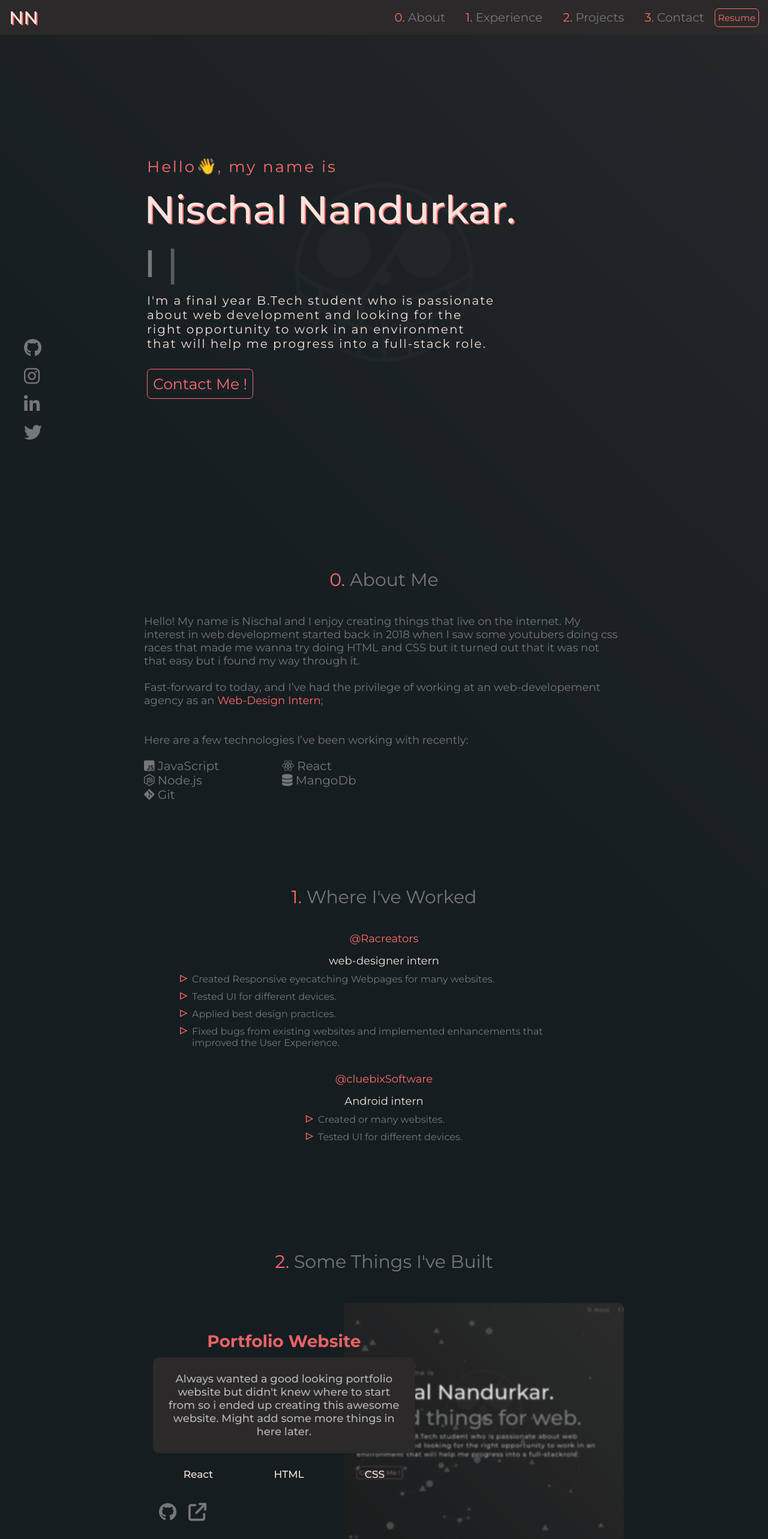
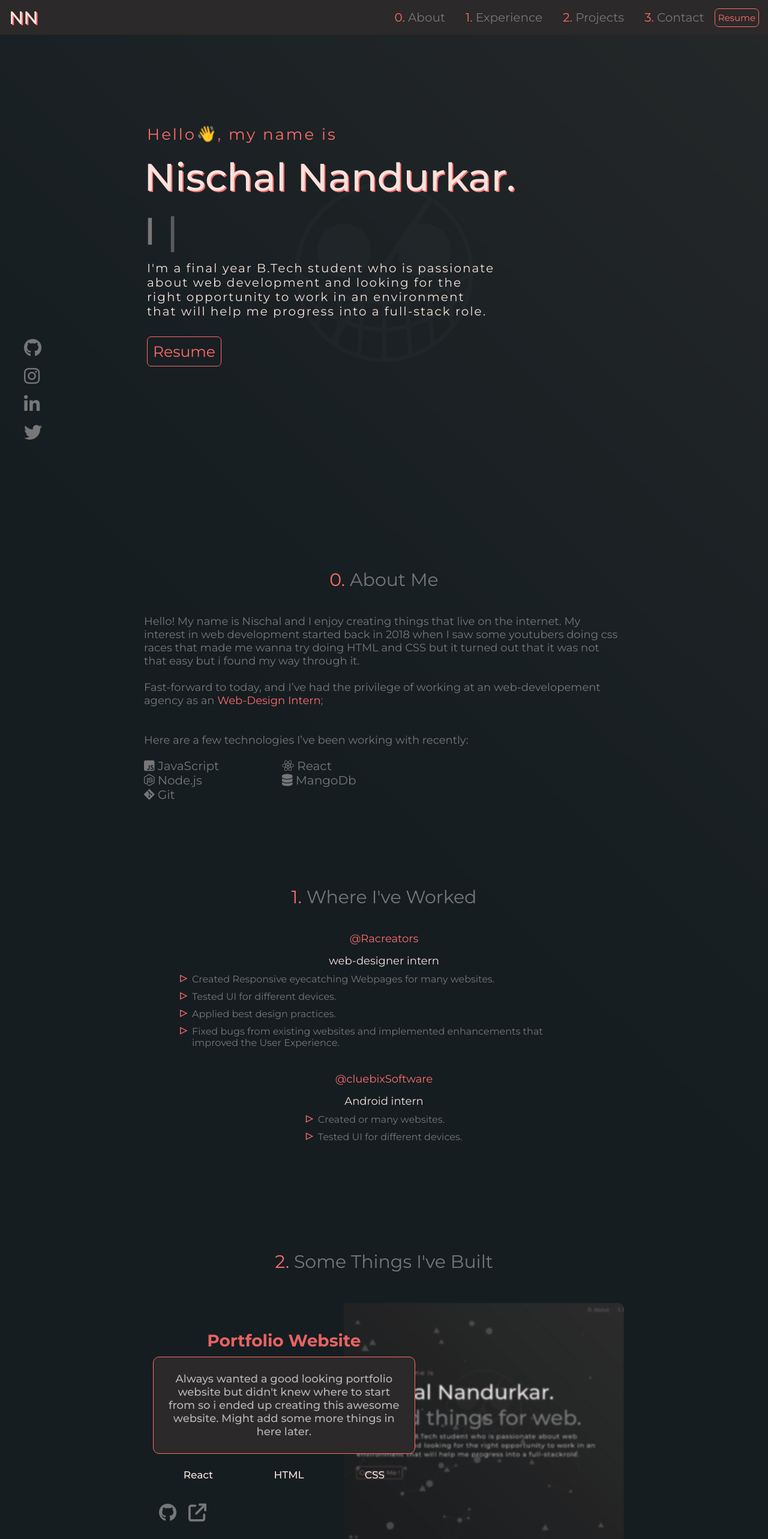
Before and after one commit to nischalll/Portfolio, a React (Create React App) app: page / in a window 1280 px wide. Shown: the top 2566 px of the page at 60% size. Built offline with nearby package versions, Linux system fonts and the light colour scheme.

Commit message:
deploy error resolve check

```diff
--- a/src/App.css
+++ b/src/App.css
@@ -224,6 +224,7 @@ ham i{
 }
 .intro{
   width: 100%;
+  margin-top: max(150px,10%);
 }
 .twent{
   font-size: clamp(14px,5vw,26px);
@@ -460,6 +461,8 @@ list-style: none;
   position: relative;
   text-align: left;
   display: flex;
+  border: 1px solid var(--light-red);
+  border-radius: 10px;
   flex-direction: column;
   justify-content: center;
 }
@@ -477,6 +480,7 @@ list-style: none;
   padding: 10px;
   text-align: center;
   font-weight: 500;
+  border: none;
   border-radius: 10px;
   color: rgb(182, 182, 182);
   margin: 10px 0;
@@ -515,6 +519,7 @@ ul.tech-used li{
   .project-info{
     background: transparent;
     opacity: 1;
+    border: none;
   }
   .project-card{
     padding: 25px;
@@ -524,6 +529,9 @@ ul.tech-used li{
   }
   .project:nth-child(2n+0) .project-info{
     grid-area: 1 / 6 / -1 / -1;
+  }
+  .project-card{
+    border: 1px solid var(--light-red);
   }
 }
 /* Projects */
--- a/src/components/Hero.jsx
+++ b/src/components/Hero.jsx
@@ -46,8 +46,8 @@ export default function Hero({ handleClick, boolean }) {
           role.
         </div>
         <div className="button-container">
-          <a className="contact-button" href="#contact">
-            Contact Me !
+          <a className="contact-button" href="#">
+            Resume
           </a>
         </div>
       </div>
```
Also changed, not shown: package.json (+16 -2 lines), 2 other files (tests, documents, lock files or other folders).
